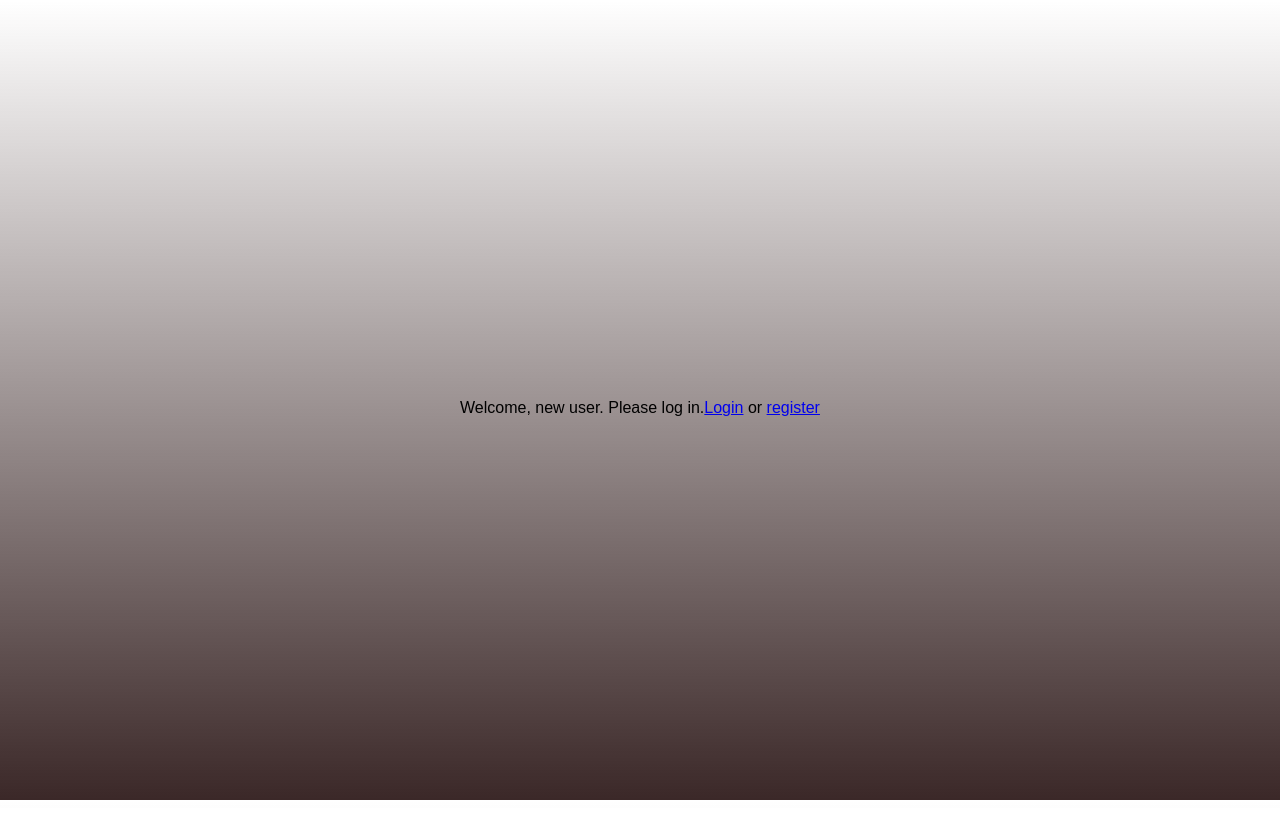
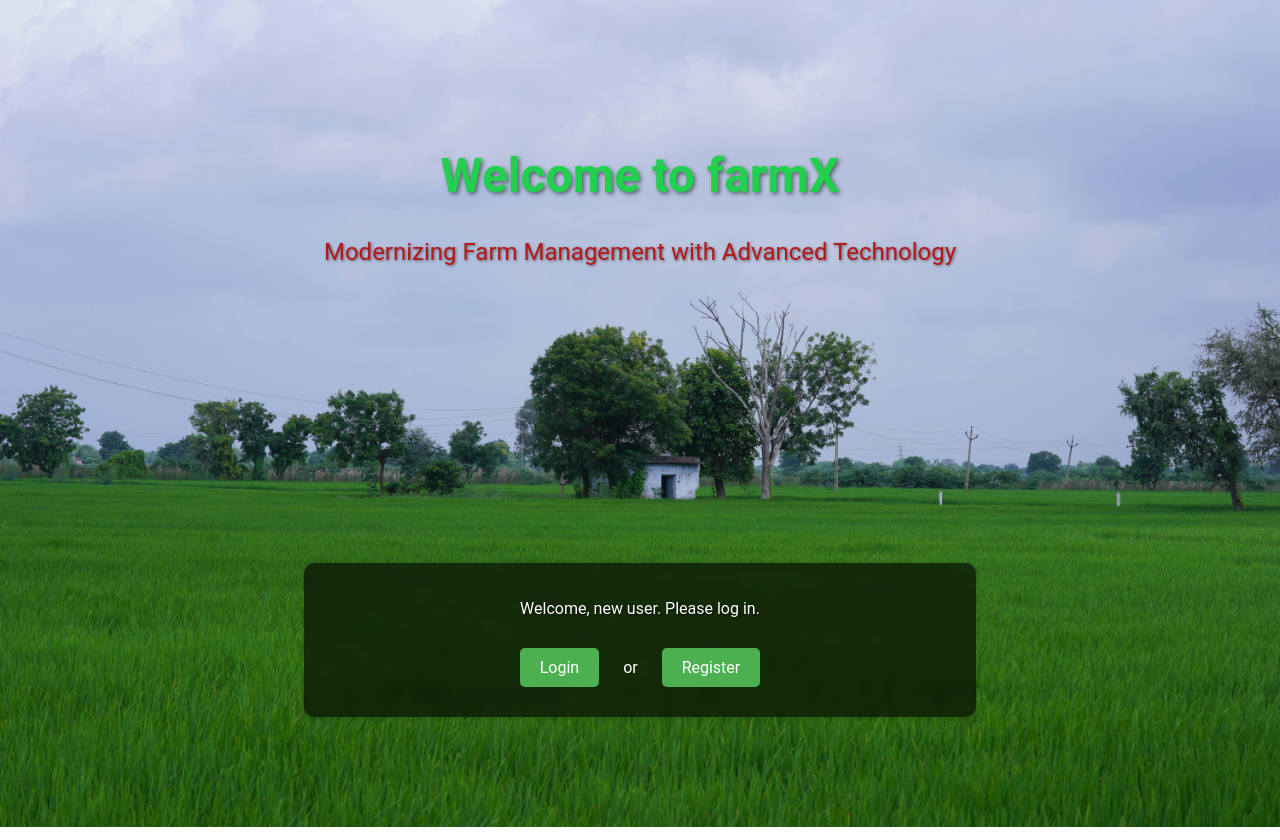
Before and after one commit to SmdAliyaan/farmX, a Django app: page / in a window 1280 px wide. Before the commit the page ends 800 px from the top, so only its background shows below. Run offline with Django 5.2, Linux system fonts and the light colour scheme.

Commit message:
frontend

```diff
--- a/Backend/Farm/templates/ind.html
+++ b/Backend/Farm/templates/ind.html
@@ -1,14 +1,152 @@
 {% extends "base.html" %}
+{% load static %}
 
 {% block content %}
+<div class="body">
+  <div class="intro">
+    <h1>Welcome to farmX</h1>
+    <p>Modernizing Farm Management with Advanced Technology</p>
+  </div>
+<div class="farm-container">
   {% if user.is_authenticated %}
-    <form action="{% url 'logout' %}" method="post">
+    <form action="{% url 'logout' %}" method="post" class="auth-box logout-form">
       <p>Welcome, {{ user.username }}. Thanks for logging in.</p>
       {% csrf_token %}
-      <button type="submit">logout</button>
+      <button type="submit" class="farm-button">Logout</button>
     </form>
   {% else %}
-    <p>Welcome, new user. Please log in.</p>
-    <p><a href="{% url 'login' %}">Login</a> or <a href="{% url 'register' %}">register</a></p>
+    <div class="auth-box guest-welcome">
+      <p>Welcome, new user. Please log in.</p>
+      <div class="auth-buttons">
+        <a href="{% url 'login' %}" class="farm-button">Login</a>
+        <span class="separator">or</span>
+        <a href="{% url 'register' %}" class="farm-button">Register</a>
+      </div>
+    </div>
   {% endif %}
+</div>
+</div>
+
+<style>
+/* Base styles */
+body {
+    max-width: 1200px;
+    margin: 0 auto;
+    padding: 20px;
+    min-height: 100vh;
+    background-image: url("{% static 'images/farm.jpg' %}");
+    background-size: cover;
+    background-position: center;
+    background-repeat: no-repeat;
+    display: flex;
+    align-items: center;
+    justify-content: center;
+    font-family: 'Roboto', sans-serif;
+    color: #fff;
+    text-align: center;
+    position: relative;
+    z-index: 1;
+}
+
+.farm-container::before {
+    content: "";
+    position: absolute;
+    inset: 0;
+    z-index: -1;
+    border-radius: 15px;
+}
+
+/* Auth boxes */
+.auth-box {
+    background-color: rgba(0, 0, 0, 0.6);
+    padding: 20px;
+    border-radius: 10px;
+    box-shadow: 0 4px 6px rgba(0, 0, 0, 0.1);
+    backdrop-filter: blur(5px);
+}
+
+/* Buttons */
+.farm-button {
+    background-color: #4CAF50;
+    color: white;
+    padding: 10px 20px;
+    border: none;
+    border-radius: 5px;
+    cursor: pointer;
+    text-decoration: none;
+    display: inline-block;
+    margin: 10px;
+    transition: all 0.3s ease;
+}
+
+.farm-button:hover {
+    background-color: #45a049;
+    transform: scale(1.05);
+}
+
+/* Typography */
+h1, h2, p {
+    text-shadow: 1px 1px 3px rgba(0, 0, 0, 0.8);
+}
+
+h1 { color: #FFD700; }
+h2 { color: #FF8C00; }
+
+/* Utilities */
+.auth-buttons {
+    margin-top: 20px;
+}
+
+.separator {
+    color: #fff;
+    margin: 0 10px;
+}
+
+.intro {
+    display: flex;
+    flex-direction: column;
+    align-items: center;
+    justify-content: center;
+    text-align: center;
+    height: 50vh;
+    color: #ffffff;
+    padding: 20px;
+    /* backdrop-filter: blur(5px); Adds a subtle blur effect */
+}
+
+.intro h1 {
+    font-size: 3rem;
+    margin-top : 0.25rem;
+    height : 70vh;
+    margin-bottom: 0.5rem;
+    color: #21d04d; /* Gold color */
+    text-shadow: 2px 2px 4px rgba(0, 0, 0, 0.5); /* Text shadow for readability */
+}
+
+.intro p {
+    font-size: 1.5rem;
+    margin-top: 0.25rem;
+    height : 250vh;
+    margin-bottom: 1.5rem;
+    color: #b81616fe; /* White color */
+    text-shadow: 1px 1px 3px rgba(0, 0, 0, 0.5); /* Text shadow for readability */
+}
+
+.btn {
+    background-color: #4CAF50; /* Green color */
+    color: white;
+    border: none;
+    border-radius: 5px;
+    cursor: pointer;
+    text-decoration: none;
+    margin: 10px;
+    transition: background-color 0.3s, transform 0.3s;
+}
+
+.btn:hover {
+    background-color: #45a049; /* Darker green on hover */
+    transform: scale(1.05); /* Slightly larger on hover */
+}
+
+</style>
 {% endblock %}
--- a/frontend/public/index.html
+++ b/frontend/public/index.html
@@ -5,7 +5,7 @@
     <meta name="viewport" content="width=device-width, initial-scale=1.0">
     <title>Login</title>
     <link rel="stylesheet" href="https://cdnjs.cloudflare.com/ajax/libs/font-awesome/6.7.2/css/all.min.css" integrity="sha512-Evv84Mr4kqVGRNSgIGL/F/aIDqQb7xQ2vcrdIwxfjThSH8CSR7PBEakCr51Ck+w+/U6swU2Im1vVX0SVk9ABhg==" crossorigin="anonymous" referrerpolicy="no-referrer" />
-    <link rel="stylesheet" href="stylesheets/login.css">
+    <link rel="stylesheet" href="login.css">
 </head>
 <body>
     <body>
@@ -55,6 +55,6 @@
                 </div>
             </div>
         </div>
-        <script src="javascripts/login.js"></script>
+        <script src="login.js"></script>
 </body>
 </html>
--- a/Backend/Farm/static/css/login.css
+++ b/frontend/public/login.css
@@ -1,4 +1,4 @@
-/*
+
 @import url('https://fonts.googleapis.com/css?family=Montserrat:400,800');
 
 * {
@@ -251,4 +251,4 @@ footer i {
 footer a {
     color: #3c97bf;
     text-decoration: none;
-} */
+}
--- /dev/null
+++ b/package.json
@@ -0,0 +1,5 @@
+{
+  "dependencies": {
+    "dotenv": "^16.4.7"
+  }
+}
```
Also changed, not shown: Backend/Farm/static/images/farm.jpg (added), frontend/public/login.js (renamed from Backend/Farm/static/JS/login.js), package-lock.json (added).
